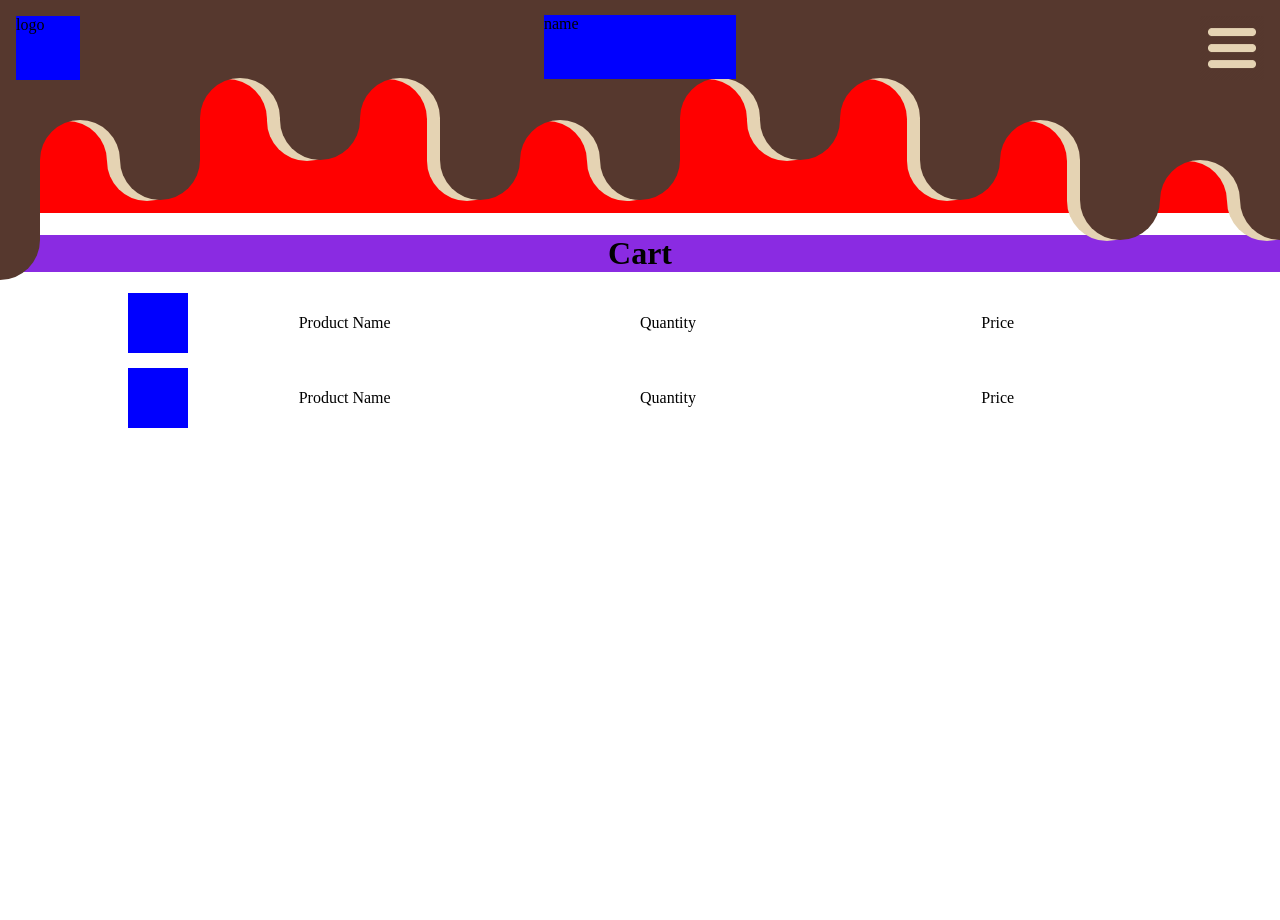
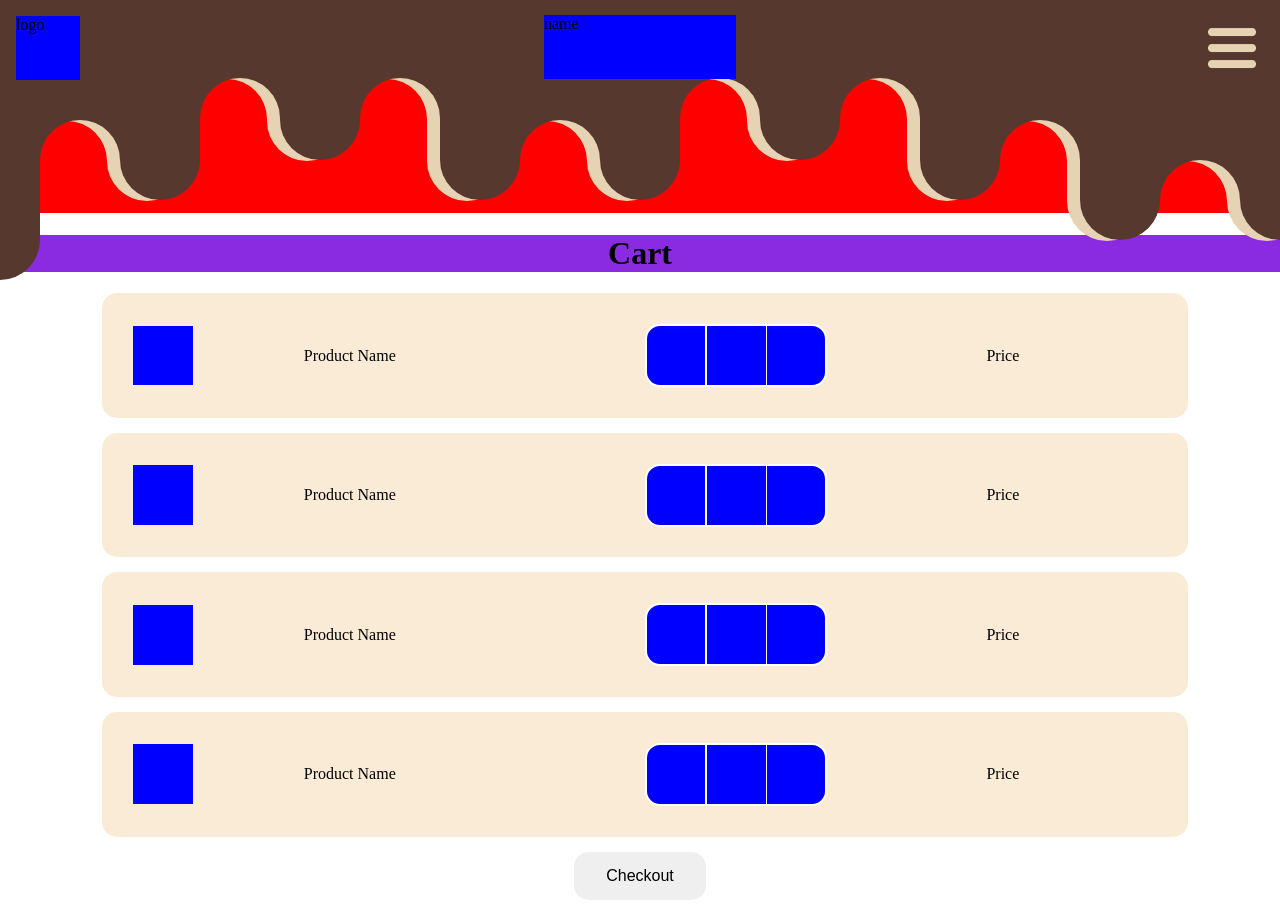
Before and after one commit to hiddenInt2/mingleMug, a PHP site: page /cart/cart.html in a window 1280 px wide. Before the commit the page ends 428 px from the top, so only its background shows below. Run offline with PHP 8.4, Linux system fonts and the light colour scheme.

Commit message:
cartEdits

```diff
--- a/cart/cart.css
+++ b/cart/cart.css
@@ -14,7 +14,7 @@ body {margin: 0;}
 
 #cartWrapperGrid {
     width: 80%;
-    margin-left: 10%;
+    margin-left: 8%;
     display: grid;
     grid-template-columns: auto;
 }
@@ -24,6 +24,9 @@ body {margin: 0;}
     margin-bottom: 15px;
     grid-template-columns: minmax(0, 1fr) minmax(0, 2fr) minmax(0, 2fr) minmax(0, 1fr);
     align-items: center;
+    background-color: antiquewhite;
+    padding: 3%;
+    border-radius: 15px;
 }
 
 .productImage {
@@ -31,3 +34,32 @@ body {margin: 0;}
     background-color: blue;
     aspect-ratio: 1/1;
 }
+.quantity {
+    width: 52%;
+    background-color: blue;
+    aspect-ratio: 3/1;
+    border-radius: 15px;
+    overflow: hidden;
+    border: 2px solid white;
+    white-space: nowrap;
+}
+.quantity div {
+    width: 33.33%;
+    aspect-ratio: 1/1;
+    border-left: 1px solid white;
+    border-right: 1px solid white;
+    float: left;
+}
+.increment {margin-left: -2px;}
+.decrement {margin-right: -3px;}
+
+.checkout {
+    display: block;
+    margin: auto;
+    border: none;
+    text-decoration: none;
+    font-size: 16px;
+    padding: 15px 32px;
+    border-radius: 15px;
+    margin-bottom: 20px;
+}
--- a/cart/cart.html
+++ b/cart/cart.html
@@ -13,16 +13,46 @@
             <div class="cartSubGrid">
                 <div><div class="productImage"></div></div>
                 <div>Product Name</div>
-                <div>Quantity</div>
+                <div><div class="quantity">
+                    <div class="increment"></div>
+                    <div class="qval"></div>
+                    <div class="decrement"></div>
+                </div></div>
                 <div>Price</div>
             </div>
             <div class="cartSubGrid">
                 <div><div class="productImage"></div></div>
                 <div>Product Name</div>
-                <div>Quantity</div>
+                <div><div class="quantity">
+                    <div class="increment"></div>
+                    <div class="qval"></div>
+                    <div class="decrement"></div>
+                </div></div>
+                <div>Price</div>
+            </div>
+            <div class="cartSubGrid">
+                <div><div class="productImage"></div></div>
+                <div>Product Name</div>
+                <div><div class="quantity">
+                    <div class="increment"></div>
+                    <div class="qval"></div>
+                    <div class="decrement"></div>
+                </div></div>
+                <div>Price</div>
+            </div>
+            <div class="cartSubGrid">
+                <div><div class="productImage"></div></div>
+                <div>Product Name</div>
+                <div><div class="quantity">
+                    <div class="increment"></div>
+                    <div class="qval"></div>
+                    <div class="decrement"></div>
+                </div></div>
                 <div>Price</div>
             </div>
         </div>
+
+        <button class="checkout">Checkout</button>
 
         <div class="headerBackground layer2">
             <div class="convex aa"></div>
```
